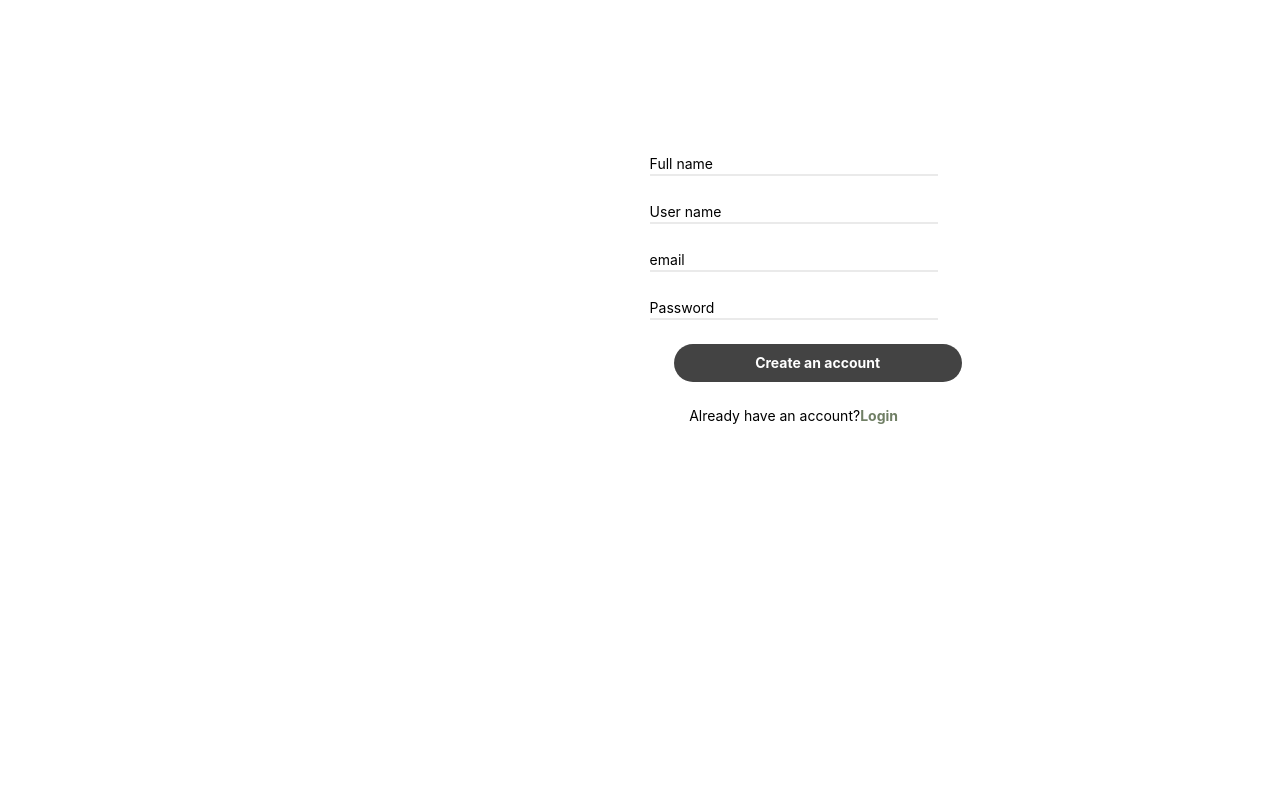
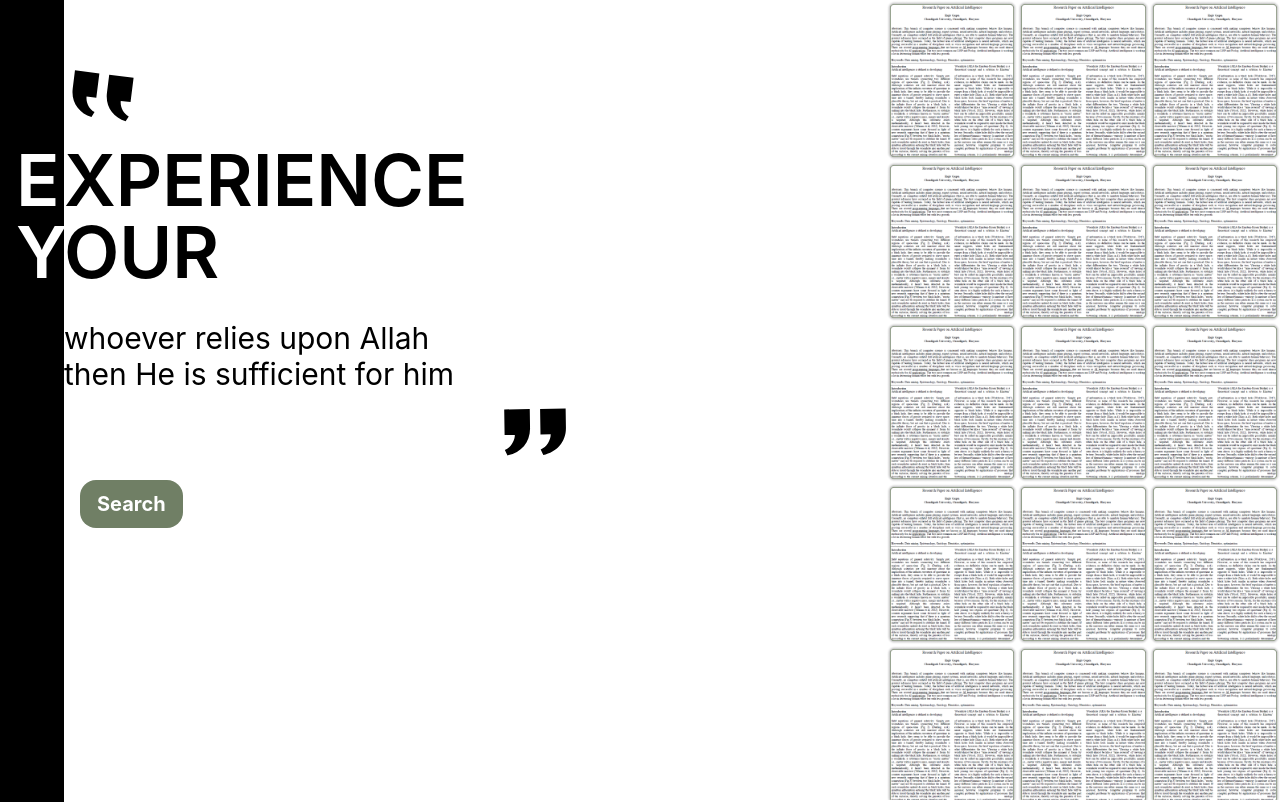
Before and after one commit to zcybrgd/articles-igl-engine-frontend, a React (Vite) app: page / in a window 1280 px wide. Shown: the top 802 px of the page. Built offline with nearby package versions, Linux system fonts and the light colour scheme.

Commit message:
Welcome-page

```diff
--- a/src/App.jsx
+++ b/src/App.jsx
@@ -12,7 +12,7 @@
 // };
 // export default App;
 
-import Welcome from "./pages/Authentification/SignUp"; // Adjust the path based on your project structure
+import Welcome from "./pages/WelcomePage/Welcome"; // Adjust the path based on your project structure
   // Adjust the path based on your project structure
 const App = () => {
   return (
--- a/src/components/Welcome/animation.jsx
+++ b/src/components/Welcome/animation.jsx
@@ -28,11 +28,11 @@ const Animation = () => {
         <style>
           {`
          .slider-up .slide-track {
-            animation: scroll-up 6s linear infinite;
+            animation: scroll-up 10s linear infinite;
           }
 
           .slider-down .slide-track {
-            animation: scroll-down 6s linear infinite;
+            animation: scroll-down 10s linear infinite;
           }
 
           @keyframes scroll-up {
@@ -55,7 +55,7 @@ const Animation = () => {
 
           `}
         </style>
-        <div className="flex h-80 overflow-hidden ">
+        <div className="flex overflow-hidden h-screen">
   {/* First Slider on the Left */}
   <div className="wrapper flex-1 overflow-hidden">
     <div className="slider slider-up">
--- a/src/components/Welcome/heroSection.jsx
+++ b/src/components/Welcome/heroSection.jsx
@@ -1,17 +1,17 @@
   import quoteIcon from '../.././assets/icons/quote.svg';
   import quote2Icon from '../.././assets/icons/quote2.svg';
-
+  import Animation from '../../components/Welcome/animation.jsx';
 
 
 
 const Hero = () => {
 
     return (
-      <div className="text-white top-8">
+      <div className="text-white  flex top-20">
 
         <div className="  flex max-sm:flex">
 
-        <div className=" sm:left-0 w-16 sm:w-16 sm:bg-black sm:h-screen  sm:flex max-sm:h-screen md:h-screen">
+        <div className=" sm:left-0 w-16 sm:w-16 sm:bg-black sm:h-full  sm:flex max-sm:h-full  md:h-full">
 
           <div className="left-0 w-16 md:w-16 bg-black h-screen  sm:flex max-sm:flex">
 
@@ -26,10 +26,15 @@ const Hero = () => {
 
           </div>
           </div>
-          <div className="flex flex-col space-y-0">
+          <div className="flex flex-col space-y-0 m-0">
+
+
 
           <img src={quoteIcon} alt="quote Icon" className="h-16 w-16 ml-2 mt-16" />
+
           <div className=" w-16 md:w-4   h-4 md:h-4 flex  space-x-10 mt-16 ">
+
+
           <h1 className="text-black font-semibold text-7xl  ml-0 mt-4">
               XPERIENCE
               <br/>
@@ -38,12 +43,18 @@ const Hero = () => {
 
 
             </div>
-            <div className=" flex  w-4/5 md:w-4/5    h-4 md:h-4  mt-16 ml-4 space-x-10 sm:w-4/5 max-sm:space-x-0 max-sm:right-0">
+            <div className=" flex  w-4/5 md:w-4/5    h-4 md:h-4  mt-16 ml-0 space-x-10 sm:w-4/5 max-sm:space-x-0 max-sm:right-0">
             <p className="text-black  text-3xl  ml-0 mt-44 "> whoever relies upon Allah then He is sufficient for him</p>
             <img src={quote2Icon} alt="quote2 Icon" className="hidden sm:block h-16 w-16  ml-10 mt-64 max-sm:right-0" />
 
-             <div className=" hidden md:block md:left-4 w-16 md:w-16  bg-black h-2/5 md:h-2/5  ml-60 ">
-                Animation
+            <div className="left-0 ">
+           {/* // <Animation/> */}
+             <div className=" hidden md:block md:left-4 w-16 md:w-16   h-2/5 md:h-2/5  ml-0 ">
+             </div>
+
+
+
+
             </div>
 
 
@@ -62,15 +73,18 @@ const Hero = () => {
 
 
 
-          <div className="left-0 w-16 md:w-16 h-screen md:h-screen flex">
+          <div className="left-0 w-16 md:w-16 h-full md:h-full flex">
 
-          <div className="left-0 w-16 md:w-16 h-screen md:h-screen flex ">
+          <div className="left-0 w-16 md:w-16 h-full md:h-full flex ">
           {/* <img src={quoteIcon} alt="quote Icon" className="h-8 w-8 ml-4 mt-16 " /> */}
           </div>
 
 
         </div>
         </div>
+        <div className="hidden lg:block bg-white max-sm:hidden">
+         <Animation/>
+         </div>
       </div>
     );
   };
--- a/src/pages/Authentification/SignUp.jsx
+++ b/src/pages/Authentification/SignUp.jsx
@@ -7,7 +7,7 @@ import articleIcon from '../.././assets/icons/article.svg';
 const SignUpPage = () => {
 
     return (
-      <div className='bg-black   w-full h-full grid grid-cols-2 max-sm:h-full '>
+      <div className='bg-black   w-screen h-screen grid grid-cols-2 max-sm:h-full '>
 
 
 
--- a/src/pages/WelcomePage/Welcome.jsx
+++ b/src/pages/WelcomePage/Welcome.jsx
@@ -1,15 +1,23 @@
 
- import Animation from '../../components/Welcome/animation.jsx';
- //import Hero from '../../components/Welcome/heroSection.jsx';
+ //import Animation from '../../components/Welcome/animation.jsx';
+ import ContactUs from '../../components/Welcome/contact.jsx';
+ import OurTeam from '../../components/Welcome/ourTeam.jsx';
+ import Hero from '../../components/Welcome/heroSection.jsx';
+
+
 
 
 function App() {
   return (
-    <div className="App">
-
-        <Animation/>
+    <div className='w-screen  h-screen grid grid-cols-2 max-sm:h-full  '>
+     <div className="App w-screen">
+       < Hero/>
+        <ContactUs/>
+        < OurTeam/>
 
 
+
+    </div>
     </div>
   );
 }
```
